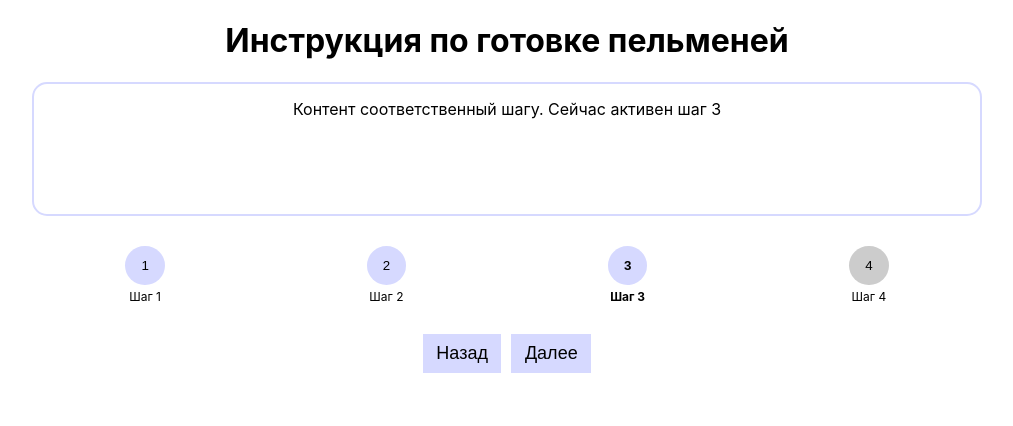
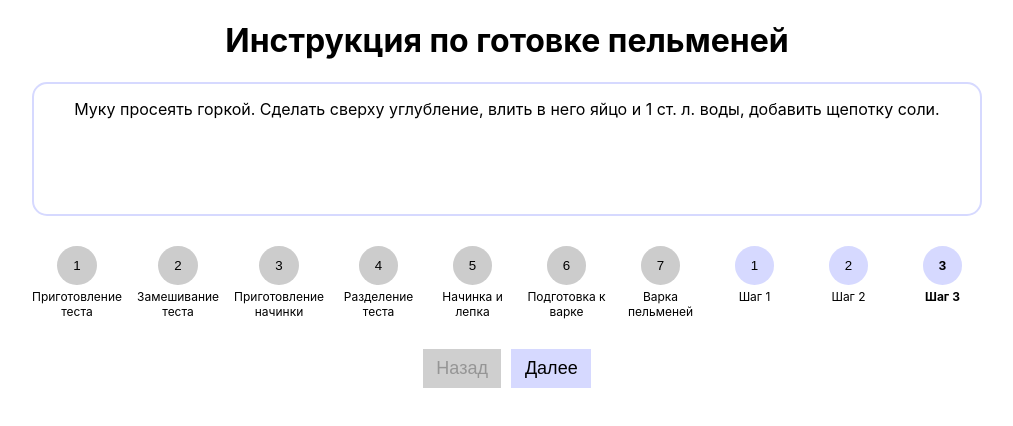
Before and after one commit to KarinaKold/REACT-Result, a React (Vite) app: page / in a window 1280 px wide. Shown: the top 426 px of the page, without its empty margins (133-1146 px from the left). Built offline with nearby package versions, Linux system fonts and the light colour scheme.

Commit message:
feat: add lists & events

```diff
--- a/src/app.jsx
+++ b/src/app.jsx
@@ -1,12 +1,27 @@
+import { useState } from 'react';
 import styles from './app.module.css';
-// import data from './data.json';
+import data from './data.json';
 
 export const App = () => {
 	// Можно задать 2 состояния — steps и activeIndex
+	const [steps, _] = useState(data);
+	const [activeIndex, setActiveIndex] = useState(0);
+	// И определить 3 обработчика: Клик назад, Клик вперед, Начать сначала
+	const next = () => {
+		setActiveIndex(activeIndex + 1);
+	}
 
-	// И определить 3 обработчика: Клик назад, Клик вперед, Начать сначала
+	const back = () => {
+		setActiveIndex(activeIndex - 1);
+	}
 
+	const restart = () => {
+		setActiveIndex(0);
+	}
 	// И 2 переменных-флага — находимся ли мы на первом шаге, и находимся ли на последнем
+
+	const firstStep = activeIndex == 0;
+	const lastStep = activeIndex == steps.length-1;
 
 	return (
 		<div className={styles.container}>
@@ -15,10 +30,18 @@ export const App = () => {
 				<div className={styles.steps}>
 					<div className={styles['steps-content']}>
 						{/* Для получения активного контента использйте steps и activeIndex */}
-						Контент соответственный шагу. Сейчас активен шаг 3
+						{steps[activeIndex].content}
 					</div>
 					<ul className={styles['steps-list']}>
 						{/* Выводите <li> с помощью массива steps и метода map(), подставляя в разметку нужные значения и классы */}
+						{steps.map((step, index) => {
+							return (
+								<li className={styles['steps-item']} key={step.id}>
+									<button className={styles['steps-item-button']} onClick={() => setActiveIndex(index)}>{index + 1}</button>
+									{step.title}
+								</li>
+							)
+						})}
 						<li className={styles['steps-item'] + ' ' + styles.done}>
 							{/* Для того, чтобы вычислить необходимый класс используйте активный индекс, текущий индекс, а также тернарные операторы */}
 							<button className={styles['steps-item-button']}>1</button>
@@ -41,17 +64,11 @@ export const App = () => {
 							<button className={styles['steps-item-button']}>3</button>
 							Шаг 3
 						</li>
-						<li className={styles['steps-item']}>
-							<button className={styles['steps-item-button']}>4</button>
-							Шаг 4
-						</li>
 					</ul>
 					<div className={styles['buttons-container']}>
-						<button className={styles.button}>Назад</button>
-						<button className={styles.button}>
-							Далее
-							{/* "Начать сначала", можно сделать этой же кнопкой, просто подменять обработчик и текст в зависимости от условия */}
-							{/* Или заменять всю кнопку в зависимости от условия */}
+						<button className={styles.button} disabled={firstStep} onClick={back}>Назад</button>
+						<button className={styles.button} onClick={lastStep ? restart : next}>
+							{lastStep ? 'Начать сначала' : 'Далее'}
 						</button>
 					</div>
 				</div>
```
